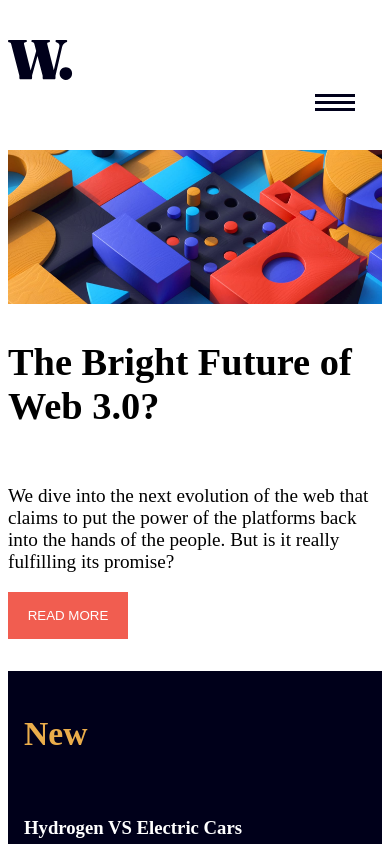
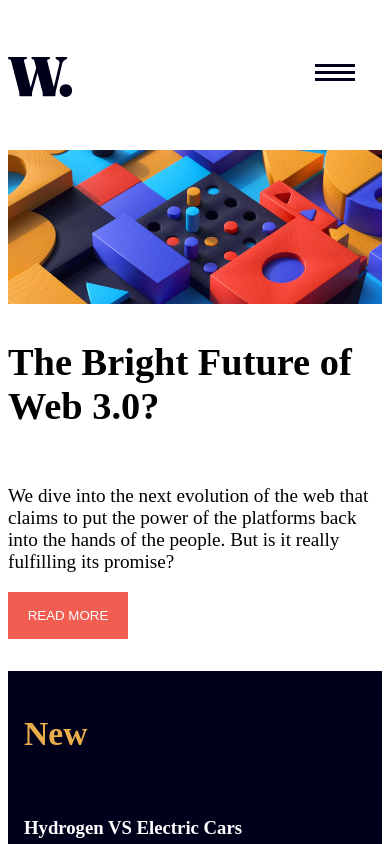
Before and after one commit to Decedis/News-Homepage-Example, a plain HTML site: page index.html in a window 390 px wide. Shown: the top 844 px of the page. Drawn offline with Linux system fonts and the light colour scheme.

Commit message:
Finalized navigation!

```diff
--- a/responsive.css
+++ b/responsive.css
@@ -7,6 +7,10 @@
 @media (max-width: 768px) {
     nav{
         margin-top: 2rem;
+        align-items: center;
+        position: sticky;
+        top: 0;
+        background-color: white;
     }
     /* [aria-controls="navbarDropdown"]{
         display: block;
@@ -38,6 +42,12 @@
     ul {
         flex-direction: column;
         display: none;
+
+        position: absolute;
+        right: 0;
+        background-color: white;
+        padding: 1.2rem;
+        top: 35px;
     }
     .article-preview{
         flex-direction: column;
--- a/style.css
+++ b/style.css
@@ -3,9 +3,9 @@
 
 /* Navbar toggler section*/
 .navbar-toggler{
-    position: relative; /*was absolute*/
+    position: relative;
     right: 20px;
-    top: 10px;
+    top: -20px;
     outline: none;
     background-color: transparent;
     border: 1px solid transparent;
@@ -38,6 +38,9 @@ nav{
     margin-top: 5rem;
     grid-column: 1 / 4;
     grid-row: 1 / 2;
+}
+.brand-logo{
+    margin: 0;
 }
 .img-container {
     grid-column: 1 / 3;
```
